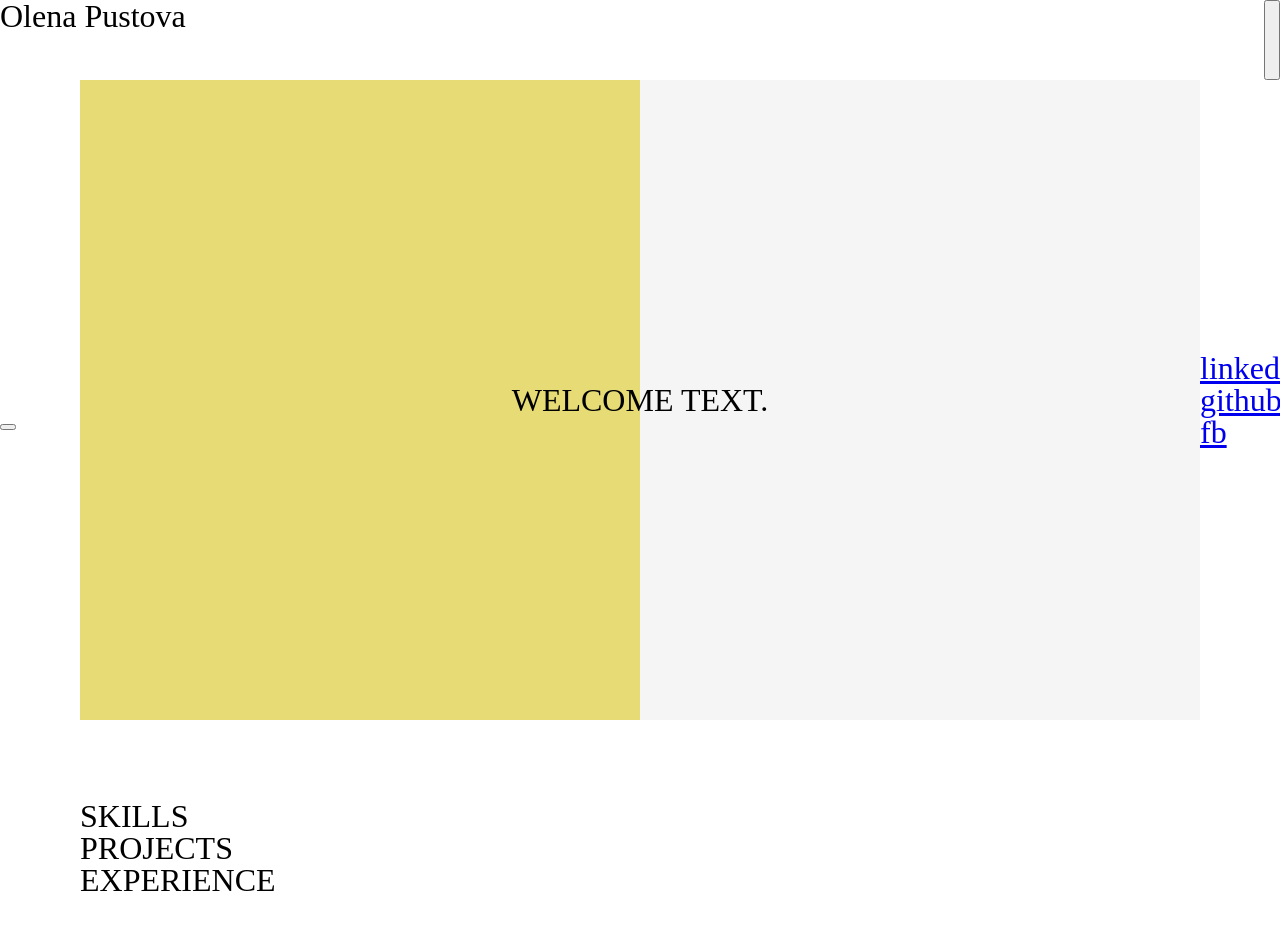
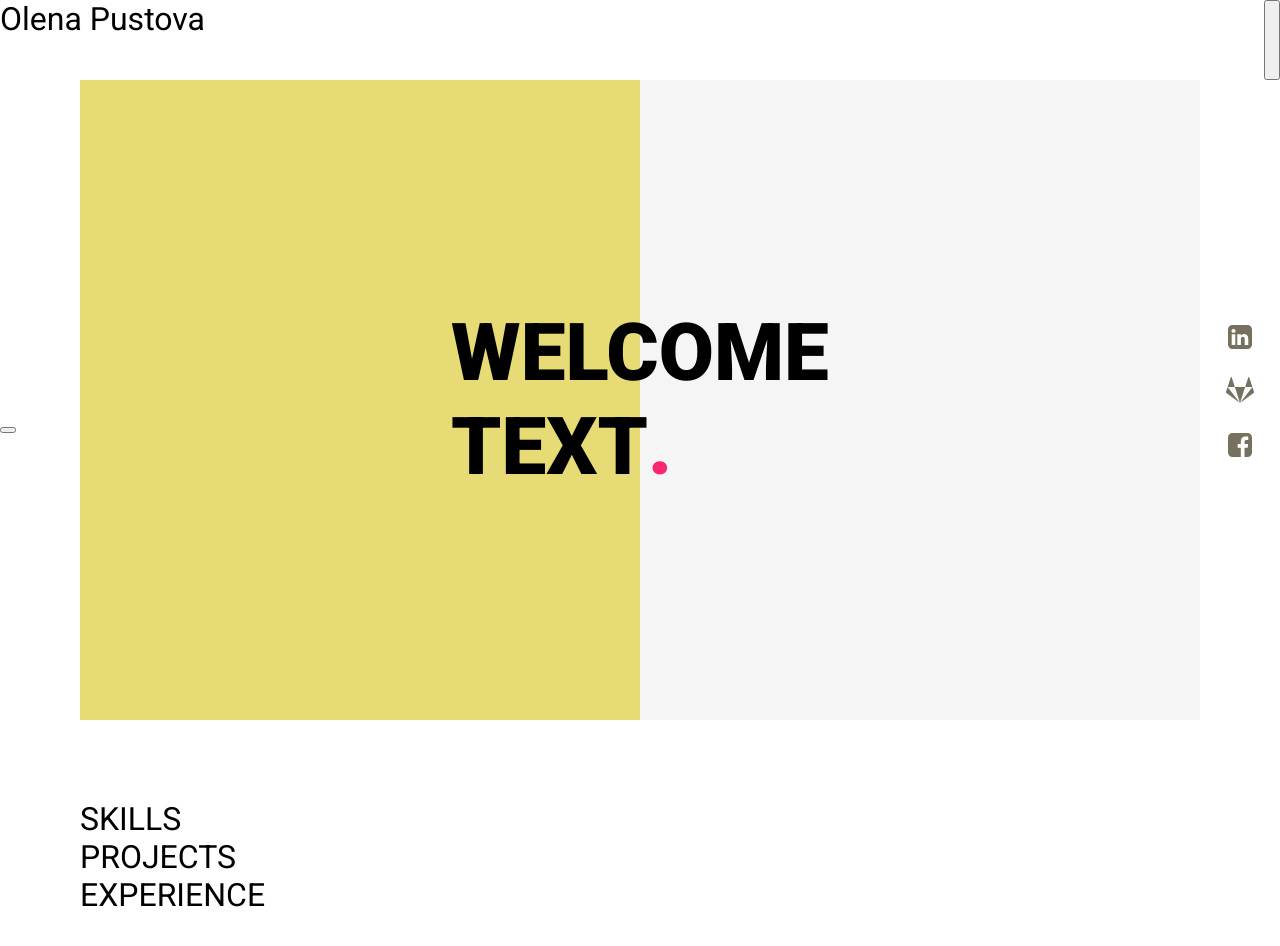
Before and after one commit to OlenaPustova/portfolio, a website: page markup/index.html in a window 1280 px wide. Drawn offline with Linux system fonts and the light colour scheme.

Commit message:
svg icons, font

```diff
--- a/markup/index.html
+++ b/markup/index.html
@@ -5,6 +5,8 @@
     <meta charset="UTF-8">
     <meta name="viewport" content="width=device-width, initial-scale=1.0">
     <link rel="stylesheet" href="css/style.css">
+    <link rel="preconnect" href="https://fonts.gstatic.com">
+    <link href="https://fonts.googleapis.com/css2?family=Roboto:ital,wght@0,300;0,400;0,900;1,400;1,900&display=swap" rel="stylesheet">
 
     <title>Portfolio</title>
 </head>
@@ -19,13 +21,27 @@
             <button class="btn-burger"></button>
         </nav>
         <ul class="links">
-            <li><a href="#">linkedin</a></li>
-            <li><a href="#">github</a></li>
-            <li><a href="#">fb</a></li>
+            <li class="links-item"><a href="#"><svg width="24" height="24" viewBox="0 0 24 24" fill="none"
+                        xmlns="http://www.w3.org/2000/svg">
+                        <path
+                            d="M3.70311 20.0937H7.31248V9.25001H3.70311V20.0937ZM7.54685 5.90625C7.53123 4.84375 6.76561 4.03126 5.53123 4.03126C4.29685 4.03126 3.48436 4.84375 3.48436 5.90625C3.48436 6.93749 4.2656 7.78124 5.48436 7.78124H5.49998C6.76561 7.78124 7.54685 6.93749 7.54685 5.90625ZM16.6875 20.0937H20.2969V13.875C20.2969 10.5469 18.5156 8.99998 16.1406 8.99998C14.2031 8.99998 13.3437 10.0781 12.875 10.8281H12.9062V9.24998H9.29685C9.29685 9.24998 9.34371 10.2656 9.29685 20.0937H12.9062V14.0312C12.9062 13.7187 12.9218 13.3906 13.0156 13.1562C13.2812 12.5156 13.875 11.8437 14.875 11.8437C16.1719 11.8437 16.6875 12.8281 16.6875 14.2968V20.0937V20.0937ZM24 4.49999V19.5C24 21.9843 21.9843 24 19.5 24H4.49999C2.01562 24 0 21.9843 0 19.5V4.49999C0 2.01562 2.01562 0 4.49999 0H19.5C21.9843 0 24 2.01562 24 4.49999Z" />
+                    </svg></a></li>
+            <li class="links-item"><a href="#"><svg width="28" height="26" viewBox="0 0 28 26" fill="none"
+                        xmlns="http://www.w3.org/2000/svg">
+                        <path
+                            d="M1.62504 10.0313L14 25.8906L0.43753 16.0469C0.0625383 15.7656 -0.0937313 15.2813 0.0468976 14.8438L1.62501 10.0313H1.62504ZM8.84379 10.0313H19.1563L14.0001 25.8906L8.84379 10.0313ZM5.75004 0.468744L8.84379 10.0312H1.62504L4.7188 0.468744C4.89068 -0.0156231 5.57818 -0.0156231 5.75004 0.468744ZM26.375 10.0313L27.9531 14.8438C28.0938 15.2813 27.9375 15.7656 27.5625 16.0469L14 25.8906L26.375 10.0313H26.375ZM26.375 10.0313H19.1563L22.25 0.468771C22.4219 -0.0155957 23.1094 -0.0155957 23.2813 0.468771L26.375 10.0313Z" />
+                    </svg>
+                </a></li>
+            <li class="links-item"><a href="#"><svg width="24" height="24" viewBox="0 0 24 24" fill="none"
+                        xmlns="http://www.w3.org/2000/svg">
+                        <path
+                            d="M19.5 0C21.9844 0 24 2.01562 24 4.49999V19.5C24 21.9843 21.9844 24 19.5 24H16.5625V14.7031H19.6719L20.1406 11.0781H16.5625V8.76561C16.5625 7.71873 16.8438 7.01561 18.3594 7.01561L20.2656 7V3.76562C19.9375 3.71875 18.7969 3.62499 17.4844 3.62499C14.7187 3.62499 12.8125 5.31248 12.8125 8.40623V11.0781H9.68748V14.7031H12.8125V24H4.49999C2.01562 24 0 21.9843 0 19.5V4.49999C0 2.01562 2.01562 0 4.49999 0H19.5H19.5Z" />
+                    </svg></a></li>
         </ul>
         <section class="hero">
             <div class="hero-text">
-                <strong class="welcome-text">WELCOME TEXT<span class="dot">.</span></strong>
+                <p><strong class="welcome-text">WELCOME</strong></p>
+                <p><strong class="welcome-text">TEXT<span class="dot">.</span></strong></p>
                 <div class="info">
                     <span>since 2010</span>
                     <strong>Markup Developer</strong>
--- a/sass/style.scss
+++ b/sass/style.scss
@@ -1,7 +1,7 @@
 @import 'var';
 @import 'reset';
 body {
-    font-size: $text-size;
+    font: $text-size 'Roboto', sans-serif;
     background: $bg-color;
 }
 .wrapper {
@@ -44,9 +44,14 @@ body {
         display: flex;
         flex-direction: column;
         justify-content: center;
+        align-items: center;
         z-index: 5;
-        li {
+        &-item {
+            margin: 0 0 16px;
             a {
+                svg {
+                    fill: $icon-color;
+                }
                 &:hover {}
                 &:active {}
                 &:focus {}
@@ -77,7 +82,14 @@ body {
             position: relative;
             z-index: 10;
             .welcome-text {
-                .dot {}
+                font-size: 80px;
+                font-weight: 900;
+                .dot {
+                    display: inline-block;
+                    height: 14px;
+                    width: 14px;
+                    color: $brand-color;
+                }
             }
             .info {
                 opacity: 0;
```
Also changed, not shown: markup/css/style.css, markup/img/Fb.svg (added), markup/img/Git.svg (added), markup/img/LinkedIn.svg (added).
